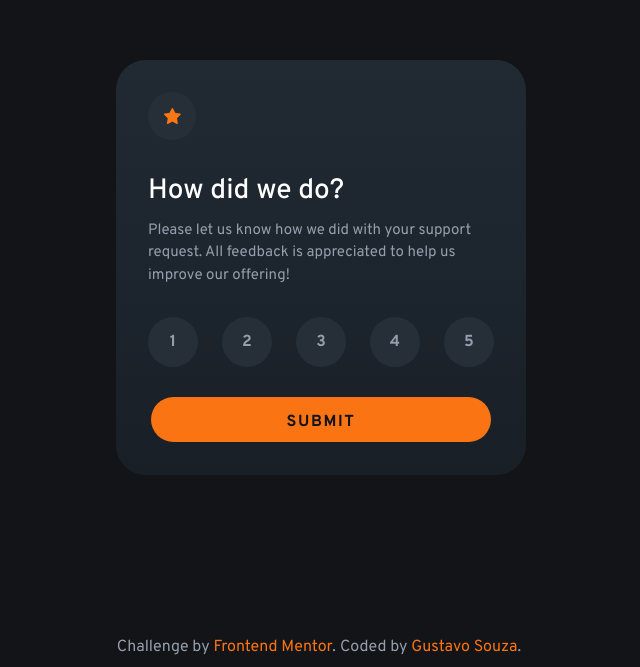
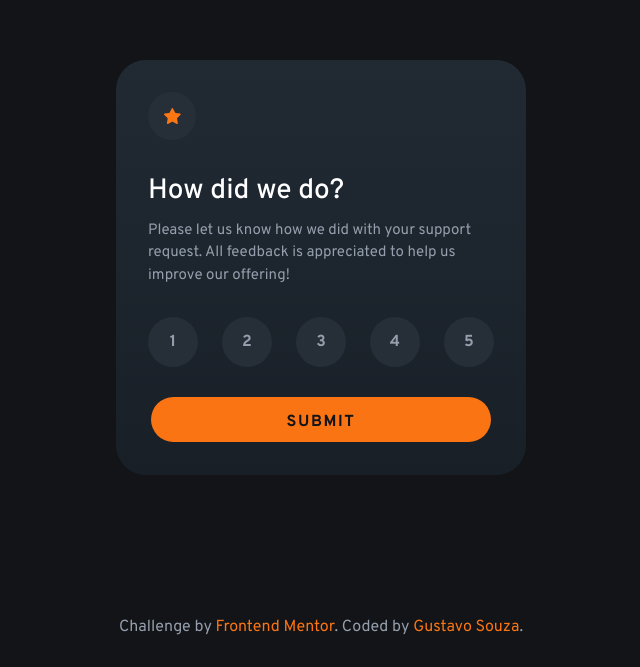
Before and after one commit to GustavoSouza123/interactive-rating-component, a React (Vite) app: page / in a window 1280 px wide. Shown: the part 133-800 px from the top of the page, without its empty margins (319-959 px from the left). Built offline with nearby package versions, Linux system fonts and the light colour scheme.

Commit message:
fix: footer

```diff
--- a/src/components/Footer.jsx
+++ b/src/components/Footer.jsx
@@ -2,9 +2,9 @@ import React from "react";
 
 export default function Footer() {
     return (
-        <footer className="absolute z-50 bottom-0 w-full h-10 flex justify-center items-center text-light-grey">
-            <span className="mr-1">Challenge by <a className="text-orange" href="https://www.frontendmentor.io?ref=challenge" target="_blank">Frontend Mentor</a>.</span>
-            <span className="mr-1">Coded by <a className="text-orange" href="https://www.gustavo-souza.com" target="_blank">Gustavo Souza</a>.</span>
+        <footer className="absolute z-50 bottom-3 w-full h-10 text-light-grey text-center px-6">
+            Challenge by <a className="text-orange" href="https://www.frontendmentor.io?ref=challenge" target="_blank">Frontend Mentor</a>.
+            Coded by <a className="text-orange" href="https://www.gustavo-souza.com" target="_blank">Gustavo Souza</a>.
         </footer>
     );
 }
```
